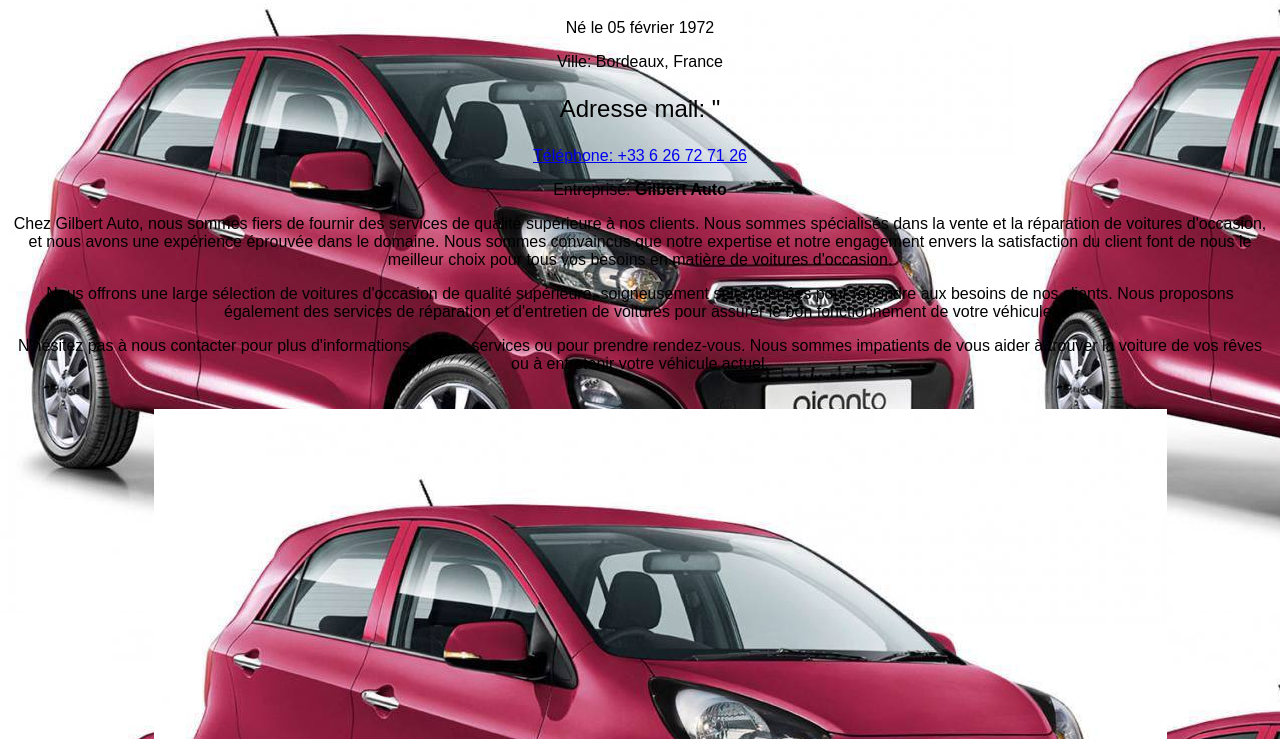
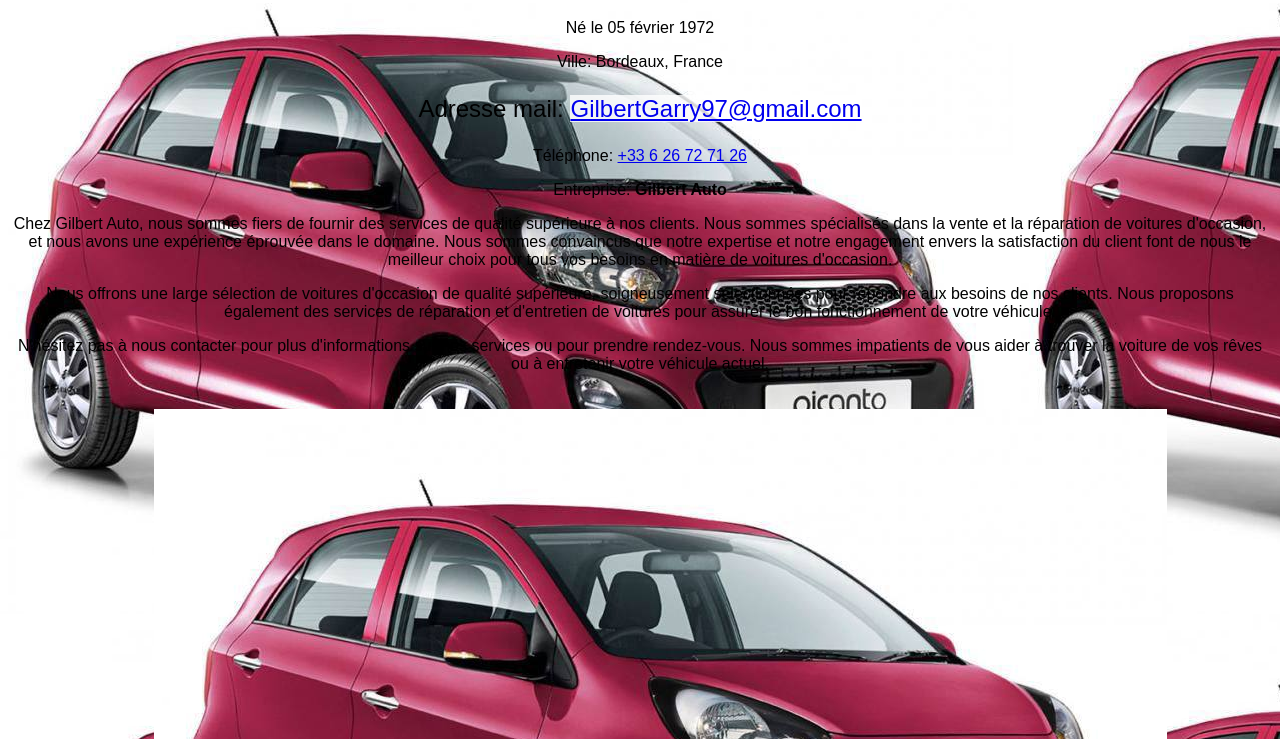
Before and after one commit to Yaocoder7/autogarage.github.io, a plain HTML site: page index.html in a window 1280 px wide. Shown: the part 61-800 px from the top of the page. Drawn offline with Linux system fonts and the light colour scheme.

Commit message:
Update index.html

```diff
--- a/index.html
+++ b/index.html
@@ -10,7 +10,7 @@
   <h1>Gilbert Garry</h1>
   <p class="info">Né le 05 février 1972</p>
   <p class="info">Ville: Bordeaux, France</p>
-  <p class="info" style="font-size: 1.5em;">Adresse mail: " <a href="mailto:GilbertGarry97@gmail.com" GilbertGarry97@gmail.com</a></span></p>
+  <p class="info" style="font-size: 1.5em;">Adresse mail: <span style="background-color: rgba(255, 255, 255, 0.8);"><a href="mailto:GilbertGarry97@gmail.com">GilbertGarry97@gmail.com</a></span></p>
   <p class="info">Téléphone: <a href="tel:+33 6 26 72 71 26">+33 6 26 72 71 26</a></p>
   <p class="info">Entreprise: <strong>Gilbert Auto</strong></p>
   <p>Chez Gilbert Auto, nous sommes fiers de fournir des services de qualité supérieure à nos clients. Nous sommes spécialisés dans la vente et la réparation de voitures d'occasion, et nous avons une expérience éprouvée dans le domaine. Nous sommes convaincus que notre expertise et notre engagement envers la satisfaction du client font de nous le meilleur choix pour tous vos besoins en matière de voitures d'occasion.</p>
```
